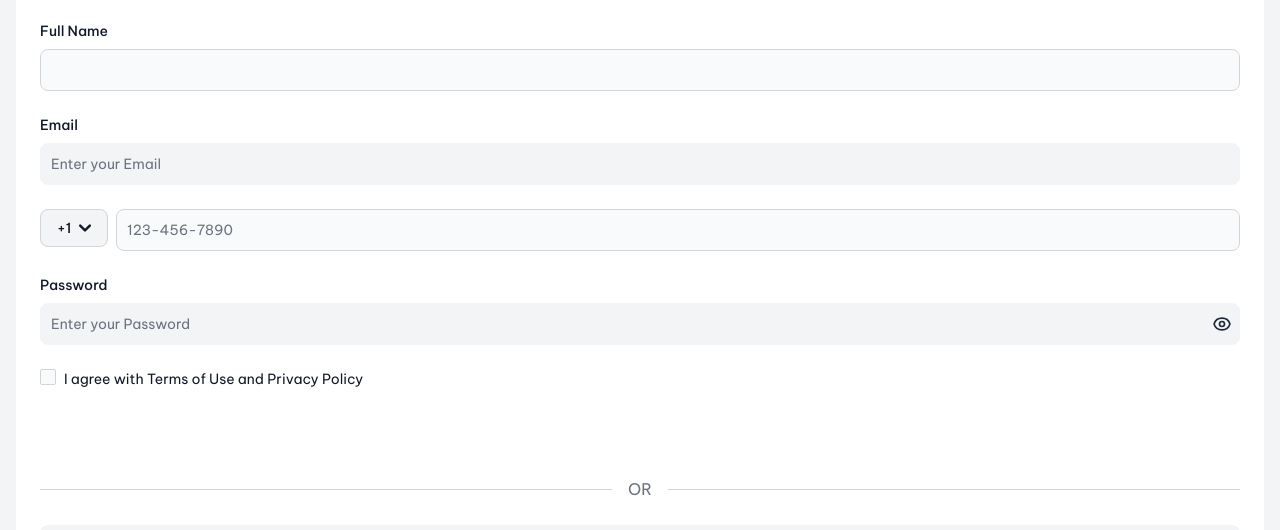
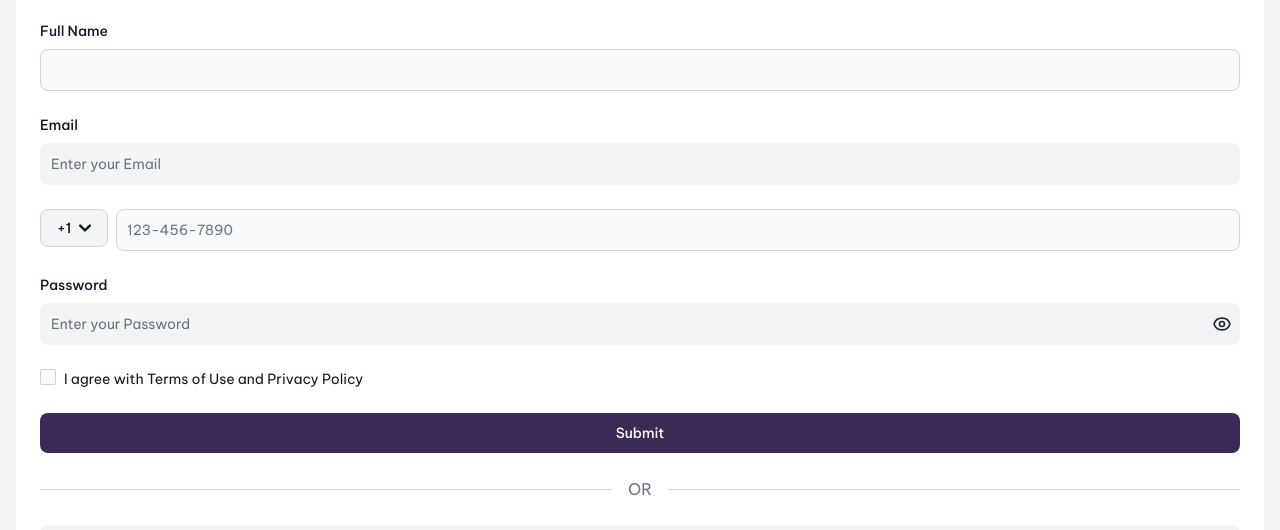
Before and after one commit to fizo20/friker, a website: page dist/Sign-up.html in a window 1280 px wide. Shown: the part 252-782 px from the top of the page. Drawn offline with nearby package versions, Linux system fonts and the light colour scheme.

Commit message:
updated courses and sign up

```diff
--- a/dist/Sign-up.html
+++ b/dist/Sign-up.html
@@ -158,8 +158,10 @@
           </div>
 
           <!-- Submit Button -->
-          <button type="submit"
-            class="w-full text-white bg-mycolor hover:bg-purple-800 font-medium rounded-lg text-sm px-5 py-2.5 text-center"><a href="Verify-email.html">Submit</a> </button>
+         <a href="Verify-email.html" class="w-full inline-block text-white bg-mycolor hover:bg-purple-800 font-medium rounded-lg text-sm px-5 py-2.5 text-center">
+         <button type="button" class="w-full">Submit</button>
+          </a>
+
         </form>
 
         <!-- OR Divider -->
```
